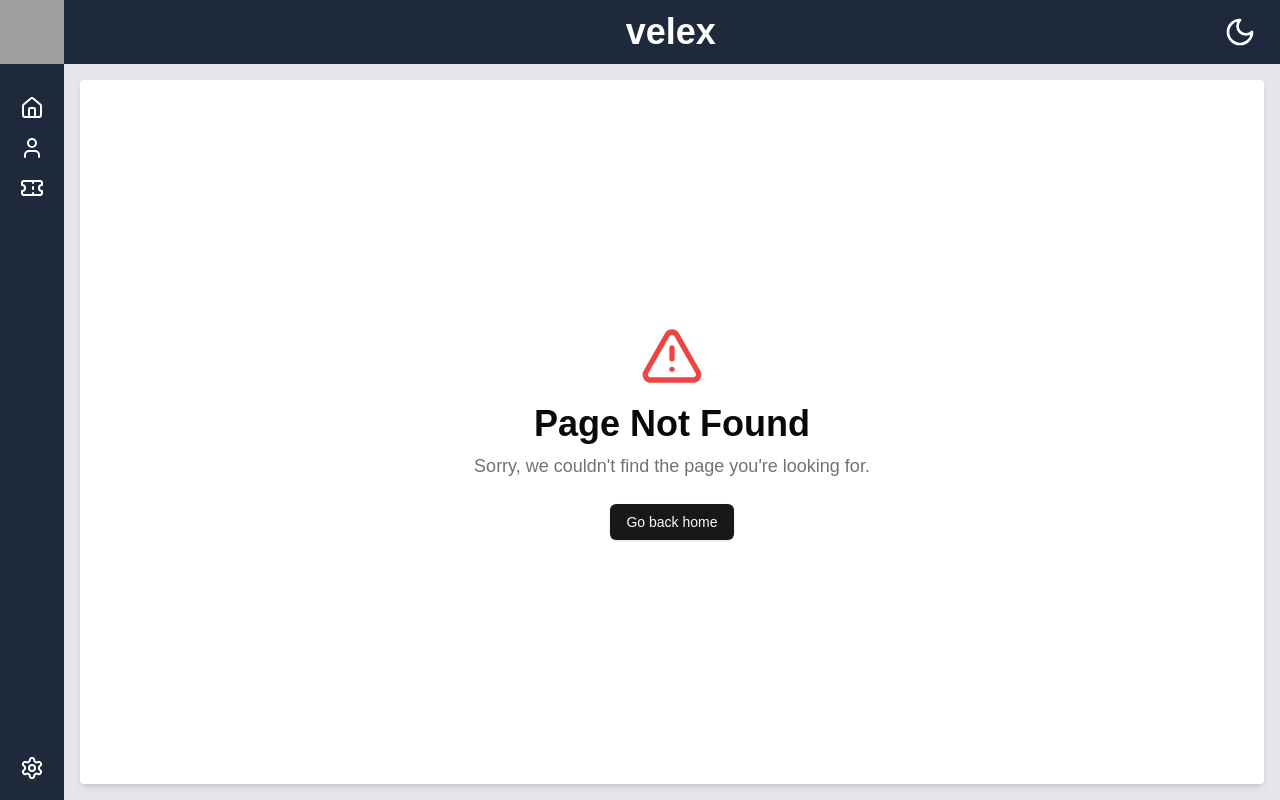
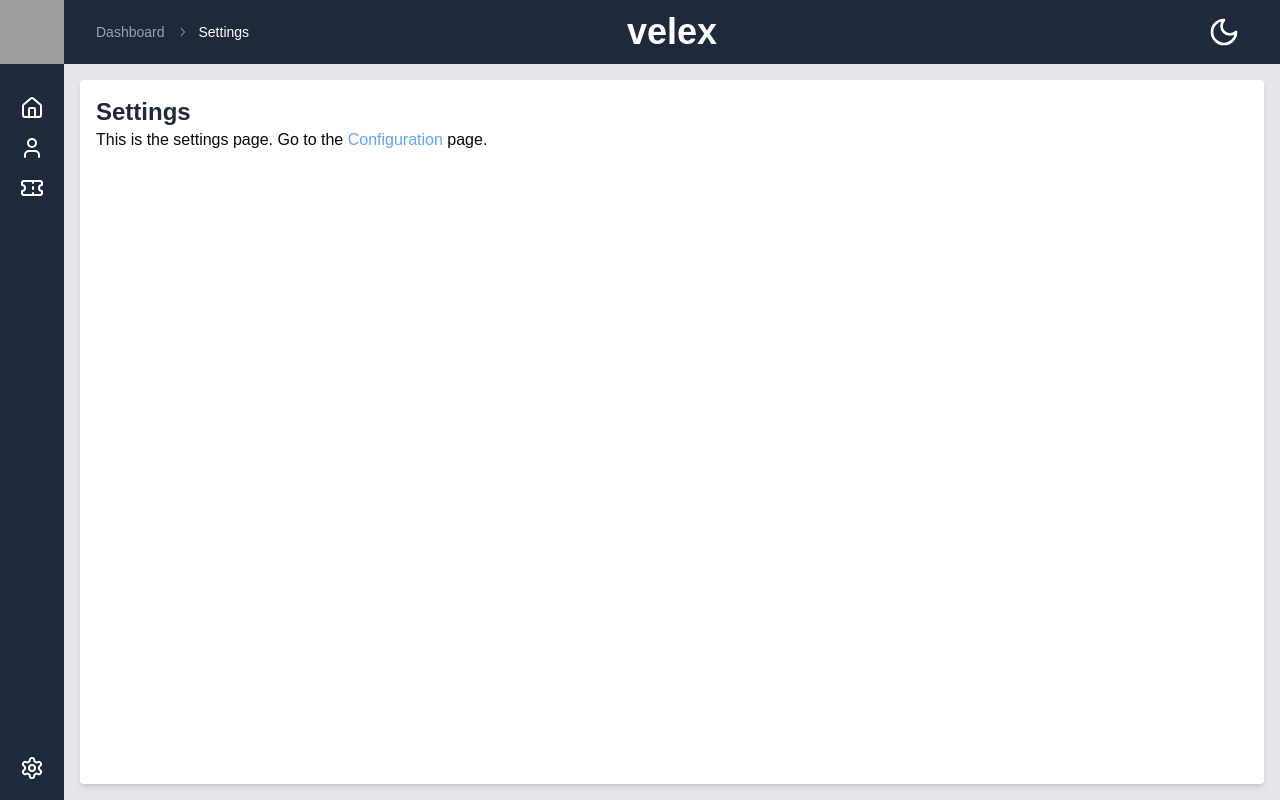
Before and after one commit to tomagrab/velex, a Next.js app: page /settings in a window 1280 px wide. Before the commit this address had no page. Built offline with nearby package versions, Linux system fonts and the light colour scheme; grey boxes are pictures that could not be loaded.

Commit message:
Add global style / class for paragraph links, add placeholder pages for prototyping, update left and right padding on header component, create breadcrumbs component, add unique IDs to sidebar menu items; update type, create pathname part type (#19)

```diff
--- a/src/app/globals.scss
+++ b/src/app/globals.scss
@@ -75,4 +75,11 @@ body {
   body {
     @apply bg-background text-foreground;
   }
+  .paragraph-link {
+    @apply text-blue-400;
+
+    &:hover {
+      @apply underline;
+    }
+  }
 }
--- /dev/null
+++ b/src/app/settings/configuration/page.tsx
@@ -0,0 +1,12 @@
+import PageHeading from '@/components/layout/page-heading/page-heading';
+
+export default function SettingsConfiguration() {
+  return (
+    <div>
+      <PageHeading title="Configuration" />
+      <div>
+        <p>This is the configuration page.</p>
+      </div>
+    </div>
+  );
+}
--- /dev/null
+++ b/src/app/settings/page.tsx
@@ -0,0 +1,16 @@
+import PageHeading from '@/components/layout/page-heading/page-heading';
+import Link from 'next/link';
+
+export default function Settings() {
+  return (
+    <div>
+      <PageHeading title="Settings" />
+      <div>
+        <p>
+          This is the settings page. Go to the{' '}
+          <Link href="/settings/configuration" className='paragraph-link'>Configuration</Link> page.
+        </p>
+      </div>
+    </div>
+  );
+}
--- /dev/null
+++ b/src/app/tickets/page.tsx
@@ -0,0 +1,9 @@
+import PageHeading from '@/components/layout/page-heading/page-heading';
+
+export default function Tickets() {
+  return (
+    <>
+      <PageHeading title="Tickets" />
+    </>
+  );
+}
--- /dev/null
+++ b/src/app/users/page.tsx
@@ -0,0 +1,9 @@
+import PageHeading from '@/components/layout/page-heading/page-heading';
+
+export default function Users() {
+  return (
+    <>
+      <PageHeading title="Users" />
+    </>
+  );
+}
--- a/src/components/layout/header/header.tsx
+++ b/src/components/layout/header/header.tsx
@@ -1,14 +1,17 @@
 import ModeToggle from '@/components/layout/header/mode-toggle/mode-toggle';
+import PageHeadingBreadcrumbs from '@/components/layout/page-heading/page-heading-breadcrumbs/page-heading-breadcrumbs';
 
 export default function Header() {
   return (
     <header className="header flex h-16 w-full items-center justify-center overflow-hidden bg-slate-800 text-white dark:bg-background">
-      <div className="flex w-1/2 justify-start"></div>
+      <div className="flex w-1/2 justify-start pl-8">
+        <PageHeadingBreadcrumbs />
+      </div>
       <div className="flex shrink-0">
         <h1 className="hidden text-4xl font-bold md:flex">velex</h1>
         <div className="flex h-full items-center justify-center md:hidden"></div>
       </div>
-      <div className="flex w-1/2 justify-end gap-2 px-4">
+      <div className="flex w-1/2 justify-end gap-2 pr-8">
         <ModeToggle />
       </div>
     </header>
--- /dev/null
+++ b/src/components/layout/page-heading/page-heading-breadcrumbs/page-heading-breadcrumbs.tsx
@@ -0,0 +1,96 @@
+'use client';
+
+import {
+  Breadcrumb,
+  BreadcrumbItem,
+  BreadcrumbLink,
+  BreadcrumbList,
+  BreadcrumbPage,
+  BreadcrumbSeparator,
+} from '@/components/ui/breadcrumb';
+import { PathnamePartType } from '@/lib/types/layout/page-heading/page-heading-breadcrumbs/pathname-part/pathname-part-type';
+import { usePathname } from 'next/navigation';
+
+export default function PageHeadingBreadcrumbs() {
+  // Get the current pathname
+  const pathname = usePathname();
+
+  // Split the pathname into parts
+  const pathnameParts: PathnamePartType[] = pathname
+    .split('/')
+    .filter(part => part !== '')
+    .map((part, index, parts) => {
+      const id = parts.slice(0, index + 1).join('/');
+      return {
+        id,
+        name: part,
+        href: `/${id}`,
+      };
+    });
+
+  // Function to format the pathname parts by capitalizing the first letter of each part
+  const formatPathnameParts = (pathnameParts: PathnamePartType[]) => {
+    return pathnameParts.map(part => {
+      return {
+        ...part,
+        name: part.name.charAt(0).toUpperCase() + part.name.slice(1),
+      };
+    });
+  };
+
+  // Format the pathname parts
+  const formattedPathnameParts = formatPathnameParts(pathnameParts);
+
+  // If there are no pathname parts, return null
+  if (formattedPathnameParts.length === 0) {
+    return null;
+  }
+
+  // If there is only one pathname part, return the breadcrumb with the home link and the current page
+  if (formattedPathnameParts.length === 1) {
+    return (
+      <Breadcrumb>
+        <BreadcrumbList className="text-slate-400">
+          <BreadcrumbItem>
+            <BreadcrumbLink href="/" className="hover:text-slate-200">
+              Dashboard
+            </BreadcrumbLink>
+          </BreadcrumbItem>
+          <BreadcrumbSeparator />
+          <BreadcrumbItem>
+            <BreadcrumbPage className="text-white">
+              {formattedPathnameParts[0].name}
+            </BreadcrumbPage>
+          </BreadcrumbItem>
+        </BreadcrumbList>
+      </Breadcrumb>
+    );
+  }
+
+  // If there are more than one pathname parts, return the breadcrumb with the home link, the first part, and the current page
+  return (
+    <Breadcrumb>
+      <BreadcrumbList className="text-slate-400">
+        <BreadcrumbItem>
+          <BreadcrumbLink href="/" className="hover:text-slate-200">
+            Dashboard
+          </BreadcrumbLink>
+        </BreadcrumbItem>
+        <BreadcrumbSeparator />
+        {formattedPathnameParts.slice(0, -1).map(part => (
+          <BreadcrumbItem key={part.id}>
+            <BreadcrumbLink href={part.href} className="hover:text-slate-200">
+              {part.name}
+            </BreadcrumbLink>
+          </BreadcrumbItem>
+        ))}
+        <BreadcrumbSeparator />
+        <BreadcrumbItem>
+          <BreadcrumbPage className="text-white">
+            {formattedPathnameParts[formattedPathnameParts.length - 1].name}
+          </BreadcrumbPage>
+        </BreadcrumbItem>
+      </BreadcrumbList>
+    </Breadcrumb>
+  );
+}
--- a/src/components/layout/sidebar/sidebar-menu/sidebar-menu.tsx
+++ b/src/components/layout/sidebar/sidebar-menu/sidebar-menu.tsx
@@ -1,6 +1,6 @@
 import { SidebarMenuItemProps } from '@/lib/types/layout/sidebar/sidebar-menu/sidebar-menu-item/sidebar-menu-item-type';
 import { House, Settings, Ticket, User } from 'lucide-react';
-import SidebarMenuItem from './sidebar-menu-item/sidebar-menu-item';
+import SidebarMenuItem from '@/components/layout/sidebar/sidebar-menu/sidebar-menu-item/sidebar-menu-item';
 
 export default function SidebarMenu() {
   const menuItemClasses =
@@ -8,16 +8,19 @@ export default function SidebarMenu() {
 
   const menuItems: SidebarMenuItemProps[] = [
     {
+      id: 'dashboard-menu-item',
       title: 'Dashboard',
       icon: <House className={menuItemClasses} />,
       link: '/',
     },
     {
+      id: 'users-menu-item',
       title: 'Users',
       icon: <User className={menuItemClasses} />,
       link: '/users',
     },
     {
+      id: 'tickets-menu-item',
       title: 'Tickets',
       icon: <Ticket className={menuItemClasses} />,
       link: '/tickets',
@@ -27,14 +30,15 @@ export default function SidebarMenu() {
   return (
     <nav className="flex flex-1 flex-col">
       <ul className="flex flex-1 flex-col gap-4">
-        {menuItems.map((menuItem, index) => (
-          <li key={index}>
+        {menuItems.map(menuItem => (
+          <li key={menuItem.id}>
             <SidebarMenuItem {...menuItem} />
           </li>
         ))}
       </ul>
       <div className="flex h-16 items-center justify-center">
         <SidebarMenuItem
+          id="settings-menu-item"
           title="Settings"
           icon={
             <Settings
--- /dev/null
+++ b/src/lib/types/layout/page-heading/page-heading-breadcrumbs/pathname-part/pathname-part-type.tsx
@@ -0,0 +1,5 @@
+export type PathnamePartType = {
+  id: string;
+  name: string;
+  href: string;
+};
--- a/src/lib/types/layout/sidebar/sidebar-menu/sidebar-menu-item/sidebar-menu-item-type.ts
+++ b/src/lib/types/layout/sidebar/sidebar-menu/sidebar-menu-item/sidebar-menu-item-type.ts
@@ -1,4 +1,5 @@
 export type SidebarMenuItemProps = {
+  id: string;
   title: string;
   icon: JSX.Element;
   link: string;
```
